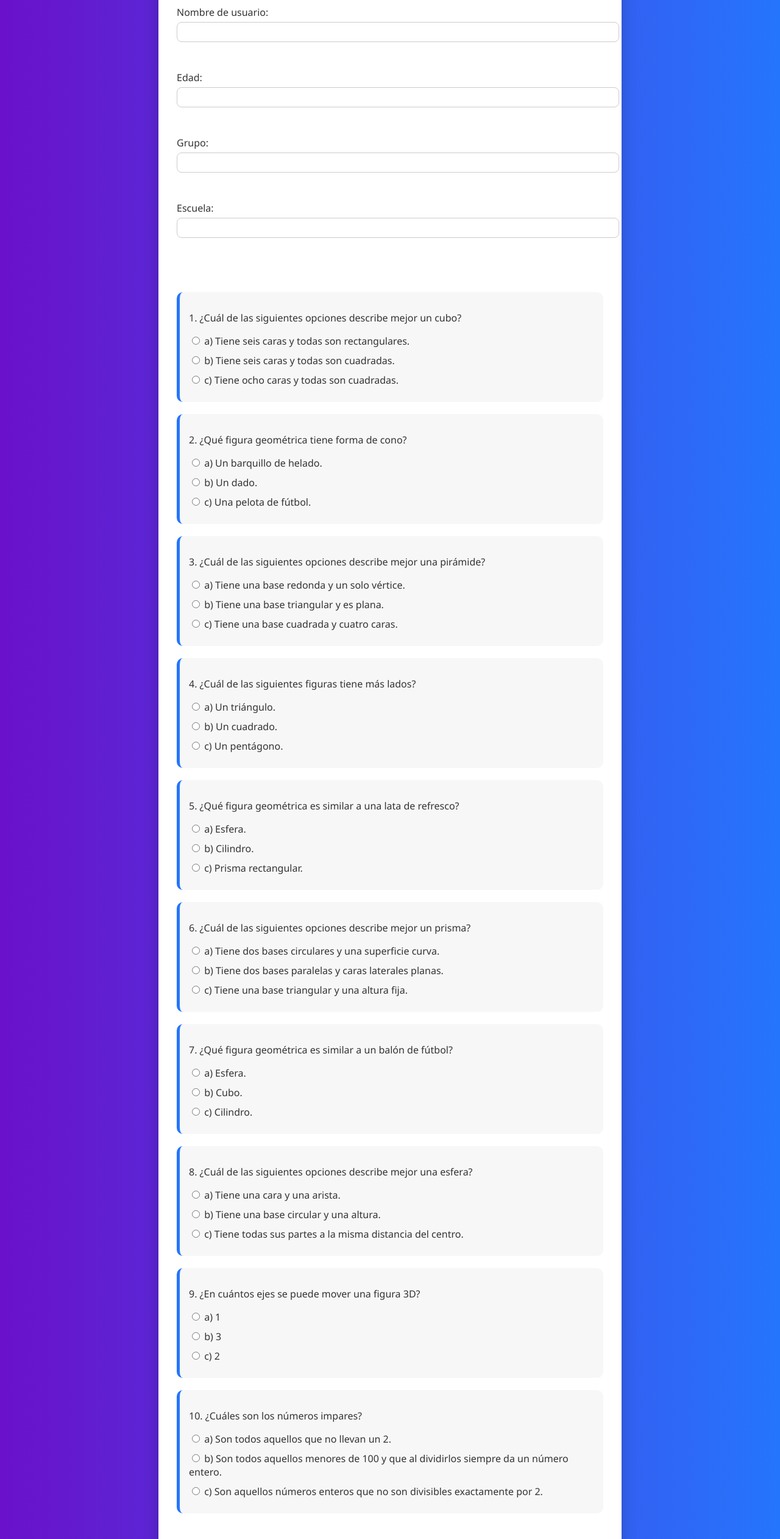
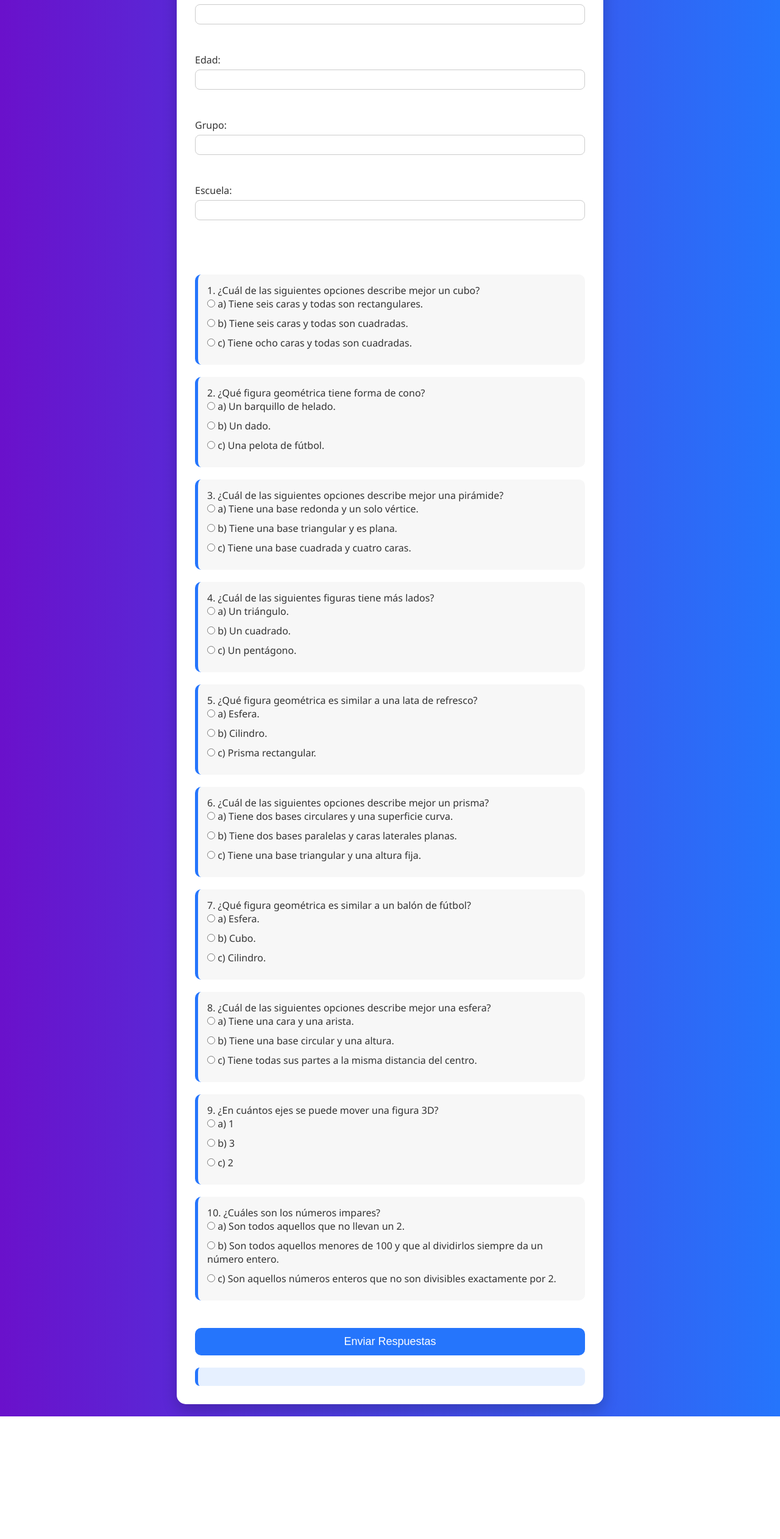
Before and after one commit to Ramir-C/pretest, a website: page index.html in a window 1280 px wide. Shown: the part 138-2661 px from the top of the page at 61% size. After the commit the page ends 2460 px from the top, so only its background shows below. Drawn offline with Linux system fonts and the light colour scheme.

Commit message:
Update style.css

```diff
--- a/style.css
+++ b/style.css
@@ -1,131 +1,24 @@
 
-<style>
-    /* Reset y tipografía */
-    * {
-        box-sizing: border-box;
-        margin: 0;
-        padding: 0;
-    }
-
-    body {
-        font-family: 'Segoe UI', Tahoma, Geneva, Verdana, sans-serif;
-        background: linear-gradient(to right, #6a11cb, #2575fc);
-        color: #333;
-        min-height: 100vh;
-        display: flex;
-        justify-content: center;
-        align-items: center;
-        padding: 20px;
-    }
-
-    #container {
-        width: 100%;
-        max-width: 700px;
-        background-color: #fff;
-        padding: 30px;
-        border-radius: 15px;
-        box-shadow: 0 10px 25px rgba(0,0,0,0.2);
-        animation: fadeIn 0.8s ease-in-out;
-    }
-
-    h1 {
-        text-align: center;
-        margin-bottom: 25px;
-        color: #2575fc;
-    }
-
-    label {
-        display: block;
-        margin-bottom: 10px;
-        font-size: 16px;
-    }
-
-    input[type="text"], input[type="number"] {
-        width: 100%;
-        padding: 8px 12px;
-        margin-top: 5px;
-        margin-bottom: 15px;
-        border: 1px solid #ccc;
-        border-radius: 8px;
-        transition: 0.3s;
-    }
-
-    input[type="text"]:focus, input[type="number"]:focus {
-        border-color: #2575fc;
-        outline: none;
-    }
-
-    .question {
-        margin: 20px 0;
-        padding: 15px;
-        background-color: #f7f7f7;
-        border-left: 5px solid #2575fc;
-        border-radius: 10px;
-        transition: 0.3s;
-    }
-
-    .question:hover {
-        background-color: #eef2ff;
-    }
-
-    .answer {
-        display: block;
-        margin: 10px 0;
-        cursor: pointer;
-        padding: 5px 10px;
-        border-radius: 8px;
-        transition: 0.2s;
-    }
-
-    .answer input {
-        margin-right: 10px;
-    }
-
-    .answer:hover {
-        background-color: #dbe4ff;
-    }
-
-    #submitButton {
-        width: 100%;
-        padding: 12px;
-        font-size: 18px;
-        margin-top: 25px;
-        border: none;
-        border-radius: 10px;
-        background-color: #2575fc;
-        color: #fff;
-        cursor: pointer;
-        transition: 0.3s;
-    }
-
-    #submitButton:hover {
-        background-color: #6a11cb;
-    }
-
-    #resultMessage {
-        margin-top: 20px;
-        padding: 15px;
-        background-color: #e6f0ff;
-        border-left: 5px solid #2575fc;
-        border-radius: 8px;
-        font-weight: 500;
-    }
-
-    @keyframes fadeIn {
-        from {opacity: 0; transform: translateY(-20px);}
-        to {opacity: 1; transform: translateY(0);}
-    }
-
-    /* Responsive */
-    @media (max-width: 768px) {
-        #container {
-            padding: 20px;
-        }
-        h1 {
-            font-size: 24px;
-        }
-        #submitButton {
-            font-size: 16px;
-        }
-    }
-</style>
+* { box-sizing: border-box; margin:0; padding:0; }
+body {
+    font-family: 'Segoe UI', sans-serif;
+    background: linear-gradient(to right,#6a11cb,#2575fc);
+    display: flex; justify-content: center; align-items: center; min-height: 100vh; padding:20px; color:#333;
+}
+#container {
+    max-width:700px; width:100%; background:#fff; padding:30px; border-radius:15px; box-shadow:0 10px 25px rgba(0,0,0,0.2);
+}
+h1 { text-align:center; margin-bottom:25px; color:#2575fc; }
+label { display:block; margin-bottom:10px; font-size:16px; }
+input[type=text], input[type=number] { width:100%; padding:8px 12px; margin-top:5px; margin-bottom:15px; border:1px solid #ccc; border-radius:8px; transition:0.3s; }
+input:focus { border-color:#2575fc; outline:none; }
+.question { margin:20px 0; padding:15px; background:#f7f7f7; border-left:5px solid #2575fc; border-radius:10px; }
+.question:hover { background:#eef2ff; }
+.answer { display:block; margin:10px 0; cursor:pointer; padding:5px 10px; border-radius:8px; }
+.answer:hover { background:#dbe4ff; }
+#submitButton {
+    width:100%; padding:12px; font-size:18px; margin-top:25px; border:none; border-radius:10px; background:#2575fc; color:#fff; cursor:pointer; transition:0.3s;
+}
+#submitButton:hover { background:#6a11cb; }
+#resultMessage { margin-top:20px; padding:15px; background:#e6f0ff; border-left:5px solid #2575fc; border-radius:8px; font-weight:500; }
+@media(max-width:768px){#container{padding:20px;} h1{font-size:24px;} #submitButton{font-size:16px;}}
```
